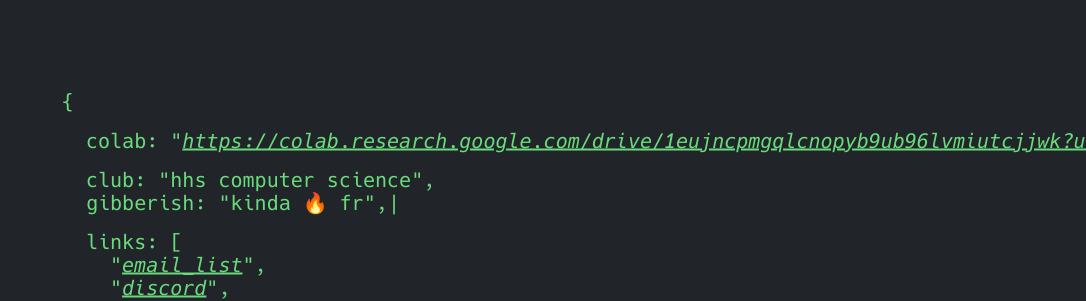
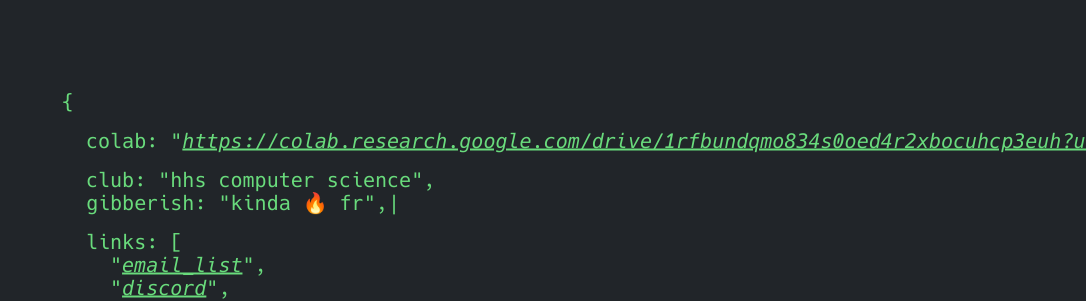
Before and after one commit to BaroqueObama/BaroqueObama.github.io, a Jekyll site: the page built from index.md, in a window 1280 px wide. Shown: the top 301 px of the page, without its empty margins (194-1280 px from the left). Built offline with Jekyll 4.4.1, drawn with Linux system fonts in a browser that asks for light colours.

Commit message:
HERE BUDDY

```diff
--- a/_layouts/home.html
+++ b/_layouts/home.html
@@ -4,7 +4,7 @@ layout: default
 
 <main class="json">
   <div class="block">
-    <p><span class="key">CoLab</span><span class="attr"><a href="https://colab.research.google.com/drive/1eUJnCpmgqlcnOpyB9UB96LVmIutcjjWk?usp=sharing">{{ "https://colab.research.google.com/drive/1eUJnCpmgqlcnOpyB9UB96LVmIutcjjWk?usp=sharing" }}</a></span></p>
+    <p><span class="key">CoLab</span><span class="attr"><a href="https://colab.research.google.com/drive/1RFbuNDqMO834S0oED4R2XboCuhCp3euH?usp=sharing">{{ "https://colab.research.google.com/drive/1RFbuNDqMO834S0oED4R2XboCuhCp3euH?usp=sharing" }}</a></span></p>
   </div>
   <div class="block">
     {% if site.json.name %}
```
